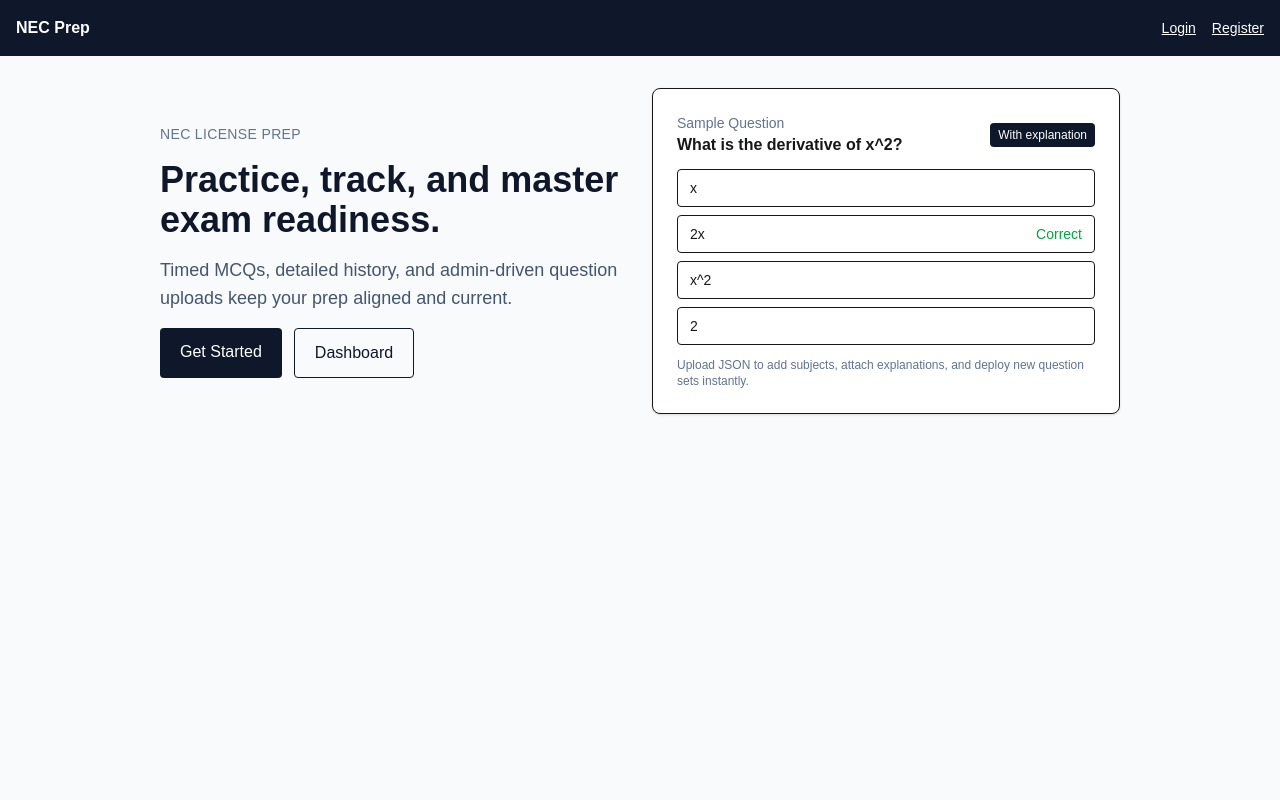
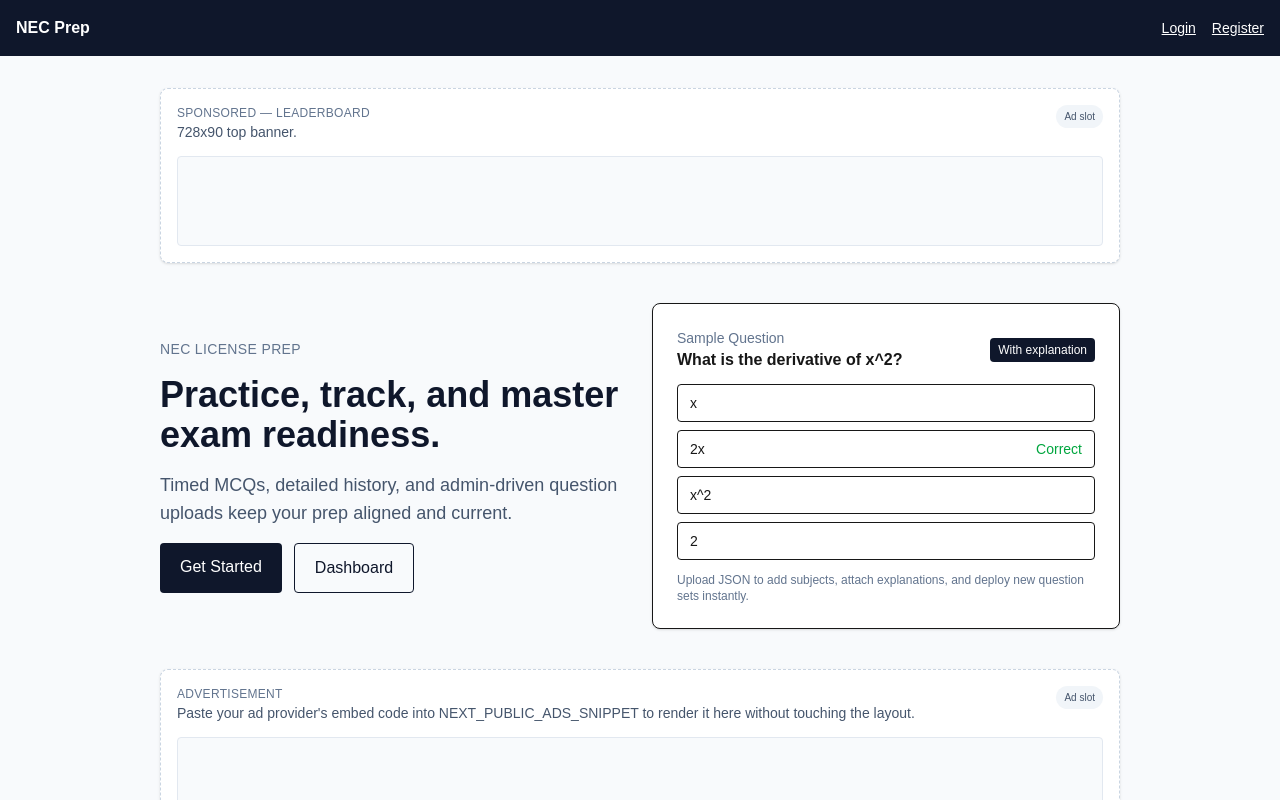
Before and after one commit to NEC-Licence-Preparation/NEC_LISC_PREP, a Next.js app: page / in a window 1280 px wide. Shown: the top 800 px of the page. Built offline with nearby package versions, Linux system fonts and the light colour scheme; no server answers.

Commit message:
fully ads

```diff
--- a/src/app/dashboard/page.tsx
+++ b/src/app/dashboard/page.tsx
@@ -3,6 +3,7 @@ import { authOptions } from "@/lib/auth";
 import Link from "next/link";
 import TestHistory from "@/components/TestHistory";
 import NavBar from "@/components/layout/NavBar";
+import AdSlot from "@/components/Ads/AdSlot";
 
 export default async function DashboardPage() {
   const session = await getServerSession(authOptions);
@@ -12,6 +13,11 @@ export default async function DashboardPage() {
     <div className="min-h-screen bg-slate-50">
       <NavBar />
       <main className="max-w-5xl mx-auto p-6 space-y-6">
+        <AdSlot
+          title="Sponsored — Leaderboard"
+          description="728x90 banner"
+          size="leaderboard"
+        />
         <div className="flex items-center justify-between">
           <div>
             <h1 className="text-2xl font-semibold">
@@ -29,6 +35,11 @@ export default async function DashboardPage() {
           </Link>
         </div>
         <TestHistory />
+        <AdSlot
+          title="Your ad here"
+          description="Manage monetization safely by dropping your ad HTML/script in NEXT_PUBLIC_ADS_SNIPPET."
+          size="rectangle"
+        />
       </main>
     </div>
   );
--- a/src/app/layout.tsx
+++ b/src/app/layout.tsx
@@ -26,6 +26,7 @@ export default function RootLayout({
   return (
     <html lang="en">
       <body
+        suppressHydrationWarning
         className={`${geistSans.variable} ${geistMono.variable} antialiased bg-slate-50`}
       >
         <Providers>{children}</Providers>
--- a/src/app/page.tsx
+++ b/src/app/page.tsx
@@ -1,11 +1,18 @@
 import Link from "next/link";
 import NavBar from "@/components/layout/NavBar";
+import AdSlot from "@/components/Ads/AdSlot";
 
 export default function Home() {
   return (
     <div className="min-h-screen bg-slate-50">
       <NavBar />
       <main className="max-w-5xl mx-auto p-8 grid gap-10">
+        <AdSlot
+          title="Sponsored — Leaderboard"
+          description="728x90 top banner."
+          size="leaderboard"
+        />
+
         <section className="grid md:grid-cols-2 gap-6 items-center">
           <div className="space-y-4">
             <p className="text-sm uppercase tracking-wide text-slate-500">
@@ -62,6 +69,20 @@ export default function Home() {
             </p>
           </div>
         </section>
+
+        <section className="grid gap-6">
+          <AdSlot
+            title="Advertisement"
+            description="Paste your ad provider's embed code into NEXT_PUBLIC_ADS_SNIPPET to render it here without touching the layout."
+            minHeight={180}
+            size="rectangle"
+          />
+          <AdSlot
+            title="Sponsored — Leaderboard"
+            description="728x90 below the fold."
+            size="leaderboard"
+          />
+        </section>
       </main>
     </div>
   );
--- a/src/app/test/page.tsx
+++ b/src/app/test/page.tsx
@@ -3,6 +3,7 @@ import { authOptions } from "@/lib/auth";
 import NavBar from "@/components/layout/NavBar";
 import TestRunner from "@/components/TestRunner";
 import { redirect } from "next/navigation";
+import AdSlot from "@/components/Ads/AdSlot";
 
 export default async function TestPage({
   searchParams,
@@ -18,9 +19,22 @@ export default async function TestPage({
   return (
     <div className="min-h-screen bg-slate-50">
       <NavBar />
-      <main className="max-w-4xl mx-auto p-6 space-y-4">
+      <main className="max-w-5xl mx-auto p-6 space-y-4">
         <h1 className="text-2xl font-semibold">Practice Test</h1>
-        <TestRunner subject={subject} />
+        <AdSlot
+          title="Sponsored — Leaderboard"
+          description="728x90 banner"
+          size="leaderboard"
+        />
+        <div className="grid lg:grid-cols-[2fr_1fr] gap-4 items-start">
+          <TestRunner subject={subject} />
+          <AdSlot
+            title="Sponsored"
+            description="Ads render here when you set NEXT_PUBLIC_ADS_SNIPPET."
+            minHeight={250}
+            size="rectangle"
+          />
+        </div>
       </main>
     </div>
   );
--- /dev/null
+++ b/src/components/Ads/AdSlot.tsx
@@ -0,0 +1,144 @@
+"use client";
+
+import { useEffect, useRef } from "react";
+
+const DEFAULT_AD_SNIPPET = `
+<script>
+  atOptions = {
+    key: "add676d9dbf07c71ad8d42f5e1605d01",
+    format: "iframe",
+    height: 250,
+    width: 300,
+    params: {}
+  };
+</script>
+<script src="https://www.highperformanceformat.com/add676d9dbf07c71ad8d42f5e1605d01/invoke.js"></script>`;
+
+const LEADERBOARD_AD_SNIPPET = `
+<script>
+  atOptions = {
+    key: "28117ca9d867cac37050fb6256f58350",
+    format: "iframe",
+    height: 90,
+    width: 728,
+    params: {}
+  };
+</script>
+<script src="https://www.highperformanceformat.com/28117ca9d867cac37050fb6256f58350/invoke.js"></script>`;
+
+const AD_SNIPPETS: Record<"rectangle" | "leaderboard", string> = {
+  rectangle: DEFAULT_AD_SNIPPET,
+  leaderboard: LEADERBOARD_AD_SNIPPET,
+};
+
+type AdSlotProps = {
+  title?: string;
+  description?: string;
+  adHtml?: string; // optional override per-slot
+  minHeight?: number;
+  size?: "rectangle" | "leaderboard";
+};
+
+export default function AdSlot({
+  title = "Sponsored",
+  description = "Add your ad provider's embed code below.",
+  adHtml,
+  minHeight,
+  size = "rectangle",
+}: AdSlotProps) {
+  const containerRef = useRef<HTMLDivElement>(null);
+  // Resolve ad snippet by priority:
+  // 1) Explicit prop override (adHtml)
+  // 2) Size-specific env var (NEXT_PUBLIC_ADS_SNIPPET_LEADERBOARD / NEXT_PUBLIC_ADS_SNIPPET_RECTANGLE)
+  // 3) Generic env var (NEXT_PUBLIC_ADS_SNIPPET)
+  // 4) Built-in defaults per size
+  const envGeneric = process.env.NEXT_PUBLIC_ADS_SNIPPET?.trim();
+  const envBySize = (
+    size === "leaderboard"
+      ? process.env.NEXT_PUBLIC_ADS_SNIPPET_LEADERBOARD
+      : process.env.NEXT_PUBLIC_ADS_SNIPPET_RECTANGLE
+  )?.trim();
+
+  const chosenSnippet = (adHtml?.trim())
+    || envBySize
+    || envGeneric
+    || AD_SNIPPETS[size]
+    || DEFAULT_AD_SNIPPET;
+
+  const isPlaceholder = chosenSnippet?.includes("<your_ad_embed_html_or_script_here>");
+  const adMarkup = !chosenSnippet || isPlaceholder ? AD_SNIPPETS[size] ?? DEFAULT_AD_SNIPPET : chosenSnippet;
+
+  const computedMinHeight = minHeight ?? (size === "leaderboard" ? 90 : 250);
+
+  useEffect(() => {
+    const el = containerRef.current;
+    if (!el) return;
+
+    el.innerHTML = "";
+    if (!adMarkup) return;
+
+    // Inject scripts directly into the host document to preserve provider expectations
+    const temp = document.createElement("div");
+    temp.innerHTML = adMarkup;
+
+    const appendedNodes: ChildNode[] = [];
+    Array.from(temp.childNodes).forEach((node) => {
+      if (node.nodeName === "SCRIPT") {
+        const oldScript = node as HTMLScriptElement;
+        const newScript = document.createElement("script");
+        Array.from(oldScript.attributes).forEach((attr) => {
+          newScript.setAttribute(attr.name, attr.value);
+        });
+
+        if (oldScript.textContent) {
+          newScript.textContent = oldScript.textContent;
+        }
+
+        el.appendChild(newScript);
+        appendedNodes.push(newScript);
+      } else {
+        const cloned = node.cloneNode(true) as ChildNode;
+        el.appendChild(cloned);
+        appendedNodes.push(cloned);
+      }
+    });
+
+    return () => {
+      appendedNodes.forEach((node) => {
+        if (node.parentNode === el) {
+          el.removeChild(node);
+        }
+      });
+    };
+  }, [adMarkup]);
+
+  return (
+    <section className="rounded-lg border border-dashed border-slate-300 bg-white shadow-sm p-4 space-y-3">
+      <div className="flex items-start justify-between gap-3">
+        <div>
+          <p className="text-xs uppercase tracking-wide text-slate-500">
+            {title}
+          </p>
+          {description && (
+            <p className="text-sm text-slate-600 leading-relaxed">
+              {description}
+            </p>
+          )}
+        </div>
+        <span className="text-[10px] px-2 py-1 rounded-full bg-slate-100 text-slate-600">
+          Ad slot
+        </span>
+      </div>
+
+      <div
+        ref={containerRef}
+        className="w-full rounded border border-slate-200 bg-slate-50 flex items-center justify-center text-slate-400 text-sm"
+        style={{ minHeight: `${computedMinHeight}px` }}
+        aria-label="Advertisement"
+        suppressHydrationWarning
+      >
+        {!adMarkup && "Paste your ad snippet into NEXT_PUBLIC_ADS_SNIPPET"}
+      </div>
+    </section>
+  );
+}
```
